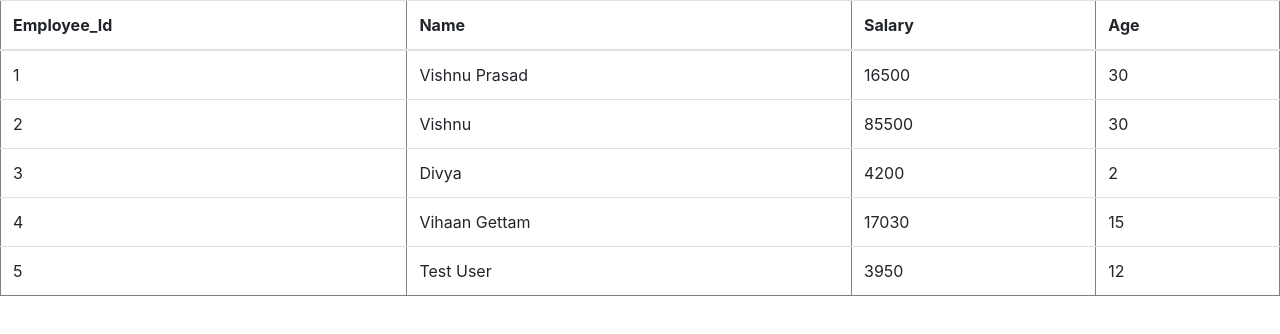
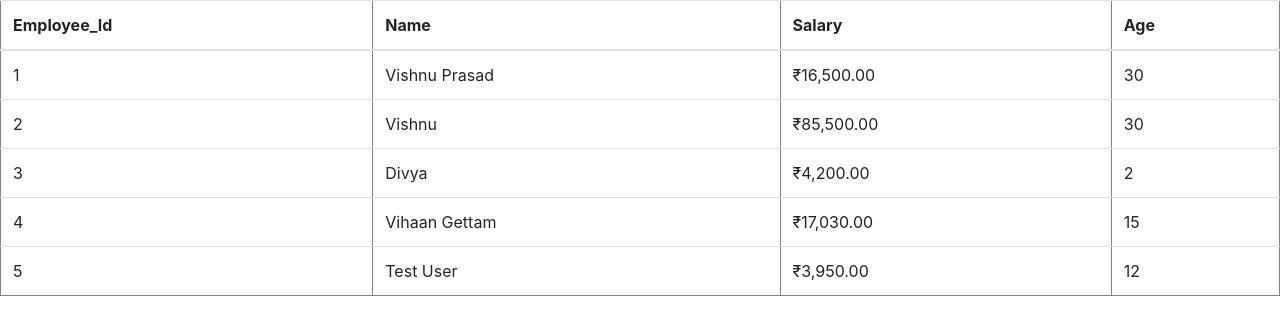
Before and after one commit to VishnuGettam/EdurekaAng, an Angular app: page / in a window 1280 px wide. Shown: the top 334 px of the page. Built offline with nearby package versions, Linux system fonts and the light colour scheme.

Commit message:
Update newemployee.component.html

```diff
--- a/src/app/newemployee/newemployee.component.html
+++ b/src/app/newemployee/newemployee.component.html
@@ -16,7 +16,7 @@
   {{employee.employee_name}}
 </td>
 <td>
-  {{employee.employee_salary}}
+  {{employee.employee_salary | currency : "INR"}}
 </td>
 <td>
   {{employee.employee_age}}
```
